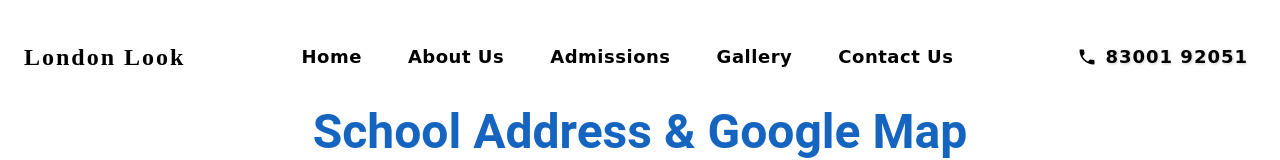
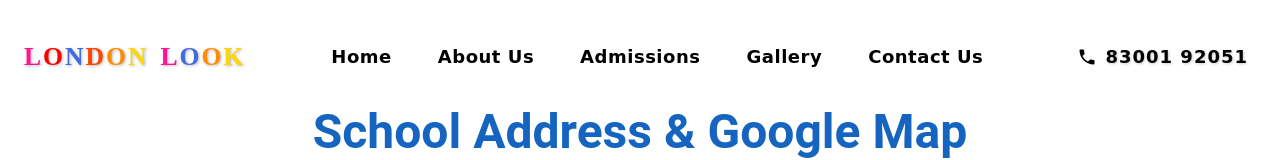
Before and after one commit to kaviraj-m/londonlook-website, a React (Vite) app: page /contact in a window 1280 px wide. Shown: the top 160 px of the page. Built offline with nearby package versions, Linux system fonts and the light colour scheme.

Commit message:
Update SchoolInfrastructure component with AC classroom image

```diff
--- a/src/components/Header.tsx
+++ b/src/components/Header.tsx
@@ -35,25 +35,46 @@ const Header = () => {
           boxShadow: shrink ? '0px 2px 10px rgba(0,0,0,0.1)' : 'none',
         }}
       >
-        <Toolbar
-          sx={{
+        <Toolbar sx={{
             display: 'flex',
             justifyContent: 'space-between',
             alignItems: 'center',
             padding: shrink ? '10px 20px' : '25px 20px',
             transition: 'all 0.3s ease-in-out',
-          }}
-        >
+          }}>
           <Typography
             variant="h5"
             sx={{
               fontFamily: '"Pacifico", cursive',
               fontWeight: 'bold',
-              color: 'black',
               letterSpacing: '2px',
+              textShadow: '2px 2px 4px rgba(0,0,0,0.2)',
+              '& span': {
+                textShadow: '1px 1px 3px rgba(0,0,0,0.3)',
+              },
+              '& span:nth-of-type(1)': { color: '#FF1493' },
+              '& span:nth-of-type(2)': { color: '#FF0000' },
+              '& span:nth-of-type(3)': { color: '#4169E1' },
+              '& span:nth-of-type(4)': { color: '#FF4500' },
+              '& span:nth-of-type(5)': { color: '#FF8C00' },
+              '& span:nth-of-type(6)': { color: '#FFD700' },
+              '& span:nth-of-type(7)': { color: '#FF1493', marginLeft: '12px' }, // Added margin for space
+              '& span:nth-of-type(8)': { color: '#4169E1' },
+              '& span:nth-of-type(9)': { color: '#FF8C00' },
+              '& span:nth-of-type(10)': { color: '#FFD700' },
+              fontSize: { xs: '1.2rem', sm: '1.6rem' }, // Reduced font size
             }}
           >
-            London Look
+            <span>L</span>
+            <span>O</span>
+            <span>N</span>
+            <span>D</span>
+            <span>O</span>
+            <span>N</span>
+            <span>L</span>
+            <span>O</span>
+            <span>O</span>
+            <span>K</span>
           </Typography>
 
           <Box sx={{ display: { xs: 'none', md: 'flex' }, gap: '30px' }}>
--- a/src/components/gallery/ClassroomActivities.tsx
+++ b/src/components/gallery/ClassroomActivities.tsx
@@ -18,12 +18,12 @@ const activities = [
   },
   {
     title: "Interactive Learning",
-    image: "https://www.springboardsupplies.co.uk/cdn/shop/articles/pexels-yan-krukov-8612990_800x.jpg?v=1627557564",
+    image: "https://res.cloudinary.com/daom8i3k5/image/upload/v1740298316/tv_interactive_teaach_watching_tv_pdo1c5.jpg",
     description: "Smart classrooms with digital learning tools for interactive lessons."
   },
   {
     title: "Group Projects",
-    image: "https://www.springboardsupplies.co.uk/cdn/shop/articles/pexels-yan-krukov-8612990_800x.jpg?v=1627557564",
+    image: "https://res.cloudinary.com/daom8i3k5/image/upload/v1740298316/tv_interactive_teaach_watching_tv_pdo1c5.jpg",
     description: "Collaborative projects to build teamwork and problem-solving skills."
   }
 ];
--- a/src/components/gallery/SchoolInfrastructure.tsx
+++ b/src/components/gallery/SchoolInfrastructure.tsx
@@ -20,6 +20,11 @@ const infrastructureItems = [
     title: "Computer Lab",
     image: "https://res.cloudinary.com/daom8i3k5/image/upload/v1740061778/computer_lab_fwj3ki.jpg",
     description: "Modern computer lab equipped with the latest technology for practical learning."
+  },
+  {
+    title: "Air-Conditioned Classrooms",
+    image: "https://res.cloudinary.com/daom8i3k5/image/upload/v1740298429/ac_in_classrooms_gpvyhz.jpg",
+    description: "Climate-controlled learning spaces ensuring comfortable environment throughout the year."
   }
 ];
 
```
